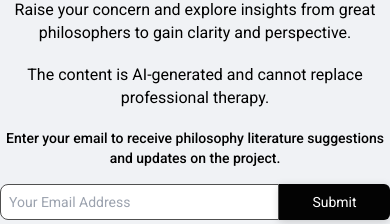
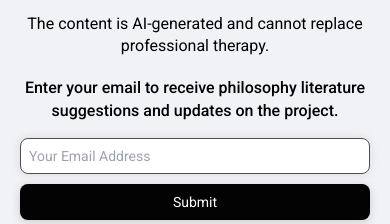
Before and after one commit to duongnguyen1080/lifestore, a Vue app in the folder lifestore-frontend/: page / in a window 390 px wide. Shown: the part 620-844 px from the top of the page. Built offline with nearby package versions, Linux system fonts and the light colour scheme; no server answers; what mdi-vue would draw is missing.

Commit message:
revert to flask formats

```diff
--- a/lifestore-frontend/src/components/EmailSubscription.vue
+++ b/lifestore-frontend/src/components/EmailSubscription.vue
@@ -71,7 +71,7 @@ export default {
   display: flex;
   flex-direction: column;
   align-items: center;
-  margin-top: 20;
+  margin-top: 20px;
   width: 100%;
 }
 
@@ -84,7 +84,7 @@ export default {
   text-align: center;
   margin-bottom: 16px;
   max-width: 100%;
-  padding: 0 20;
+  padding: 0 20px;
   box-sizing: border-box;
 }
 
@@ -93,7 +93,7 @@ export default {
   justify-content: center;
   width: 100%;
   max-width: 471px;
-  padding: 0 20;
+  padding: 0 20px;
   box-sizing: border-box;
 }
 
@@ -104,7 +104,7 @@ export default {
   border: 1px solid #505050;
   box-sizing: border-box;
   border-radius: 8px 0 0 8px;
-  box-shadow: 0 0 10 rgba(0,0,0,0.1);
+  box-shadow: 0 0 10px rgba(0,0,0,0.1);
   background-color: #ffffff;
   color: #000000;
   font-size: 14px;
@@ -131,16 +131,14 @@ export default {
 }
 
 .message {
-  margin-top: 10;
+  margin-top: 10px;
   font-size: 14px;
   font-family: "Roboto", sans-serif;
 }
 
-.error {
-  color: #ff0000;
-}
 
-@media (max-width: 480) {
+
+@media (max-width: 480px) {
   .input-container {
     flex-direction: column;
     align-items: stretch;
@@ -148,7 +146,7 @@ export default {
 
   .email-input {
     border-radius: 8px;
-    margin-bottom: 10;
+    margin-bottom: 10px;
   }
 
   .submit-button {
```
